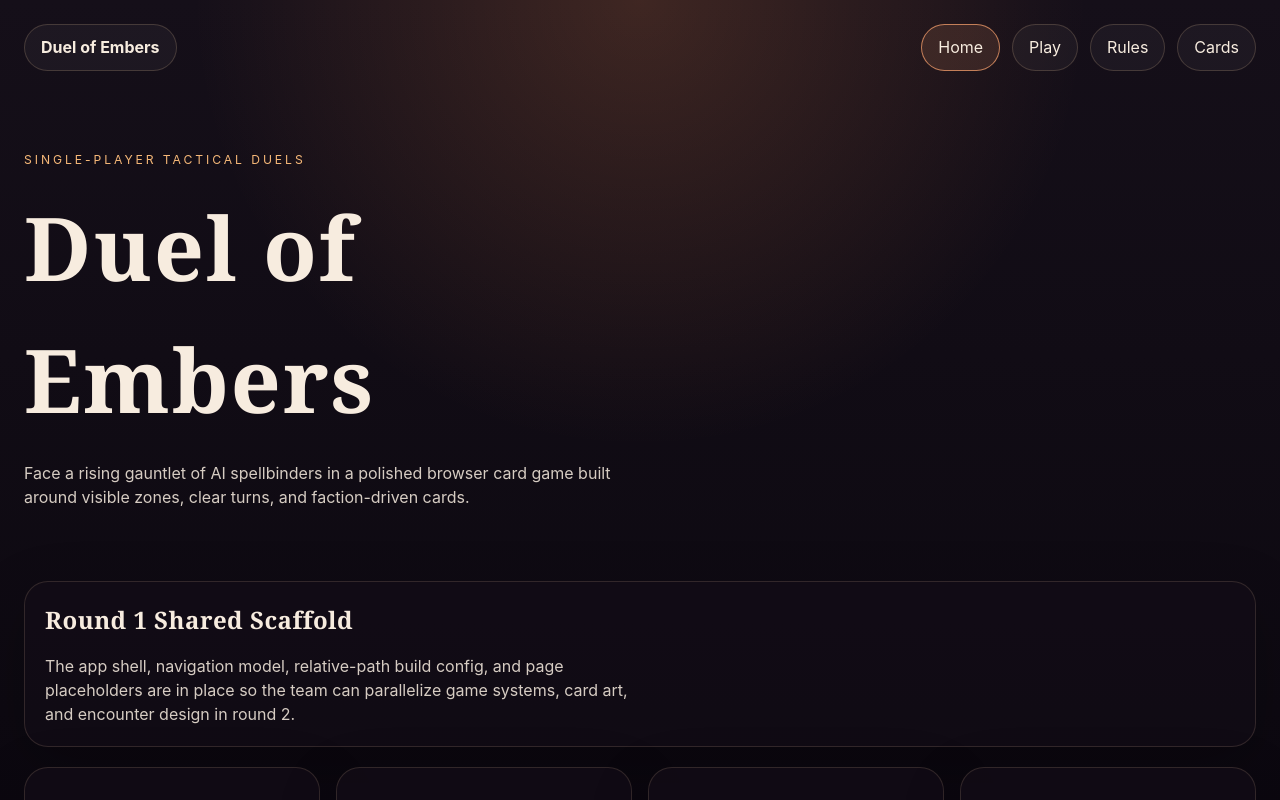
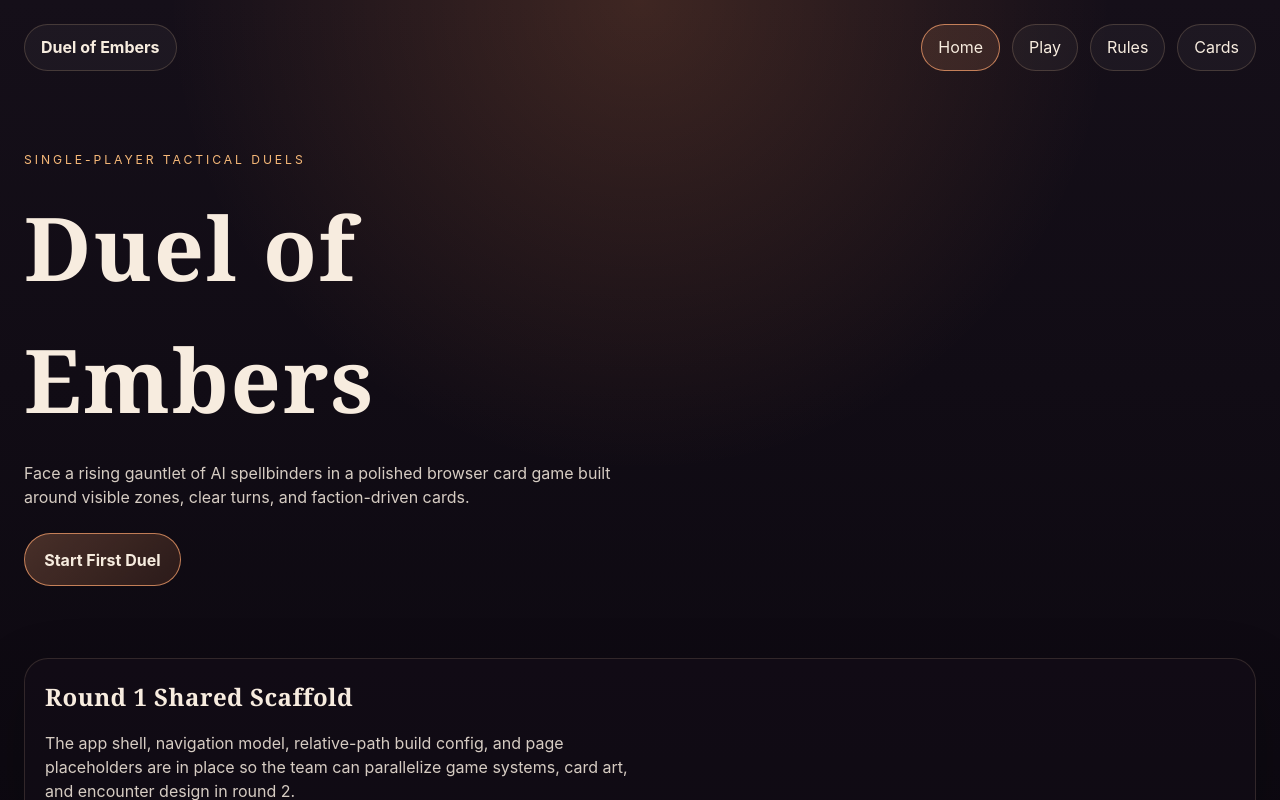
Before and after one commit to kunchenguid/org-bench, a Preact app: page / in a window 1280 px wide. Shown: the top 800 px of the page. Built offline with nearby package versions, Linux system fonts and the light colour scheme.

Commit message:
feat: add hero play call to action

```diff
--- a/src/app.tsx
+++ b/src/app.tsx
@@ -100,6 +100,11 @@ export function App() {
           <p className="eyebrow">{current.eyebrow}</p>
           <h1>{current.title}</h1>
           <p className="lede">{current.body}</p>
+          <div className="hero-actions">
+            <a className="hero-action" href={pageHref('play')}>
+              Start First Duel
+            </a>
+          </div>
         </div>
       </header>
 
--- a/src/styles.css
+++ b/src/styles.css
@@ -73,6 +73,21 @@ a {
   padding: 5rem 0 3rem;
 }
 
+.hero-actions {
+  margin-top: 1.5rem;
+}
+
+.hero-action {
+  display: inline-flex;
+  align-items: center;
+  justify-content: center;
+  border: 1px solid rgba(255, 166, 112, 0.7);
+  border-radius: 999px;
+  background: linear-gradient(135deg, rgba(255, 166, 112, 0.24), rgba(255, 145, 77, 0.12));
+  padding: 0.85rem 1.2rem;
+  font-weight: 700;
+}
+
 .hero-copy h1,
 .panel h2 {
   margin: 0;
```
Also changed, not shown: 1 other file (tests, documents, lock files or other folders).
